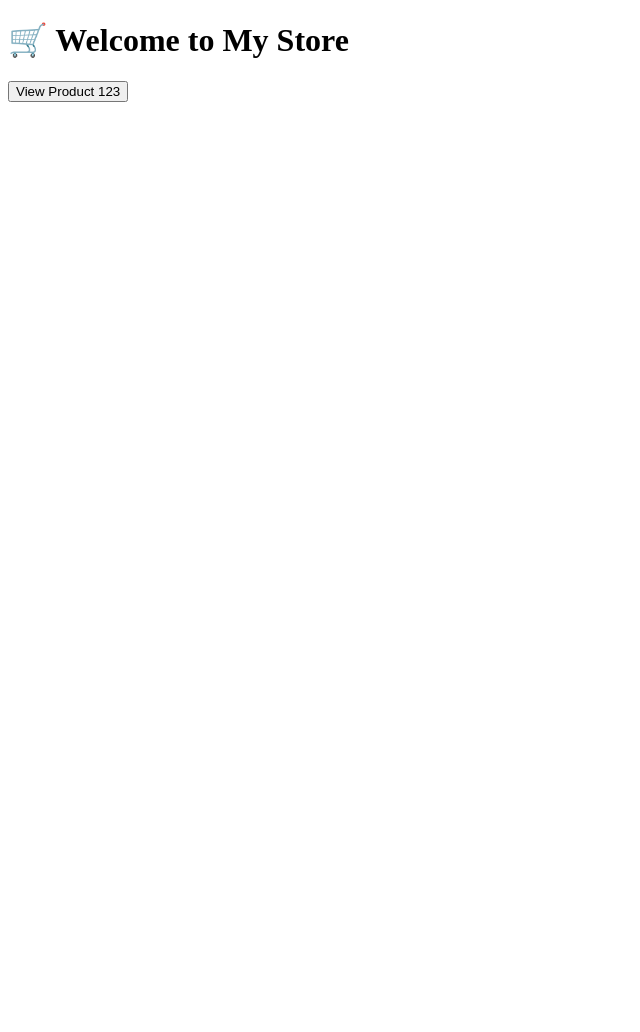
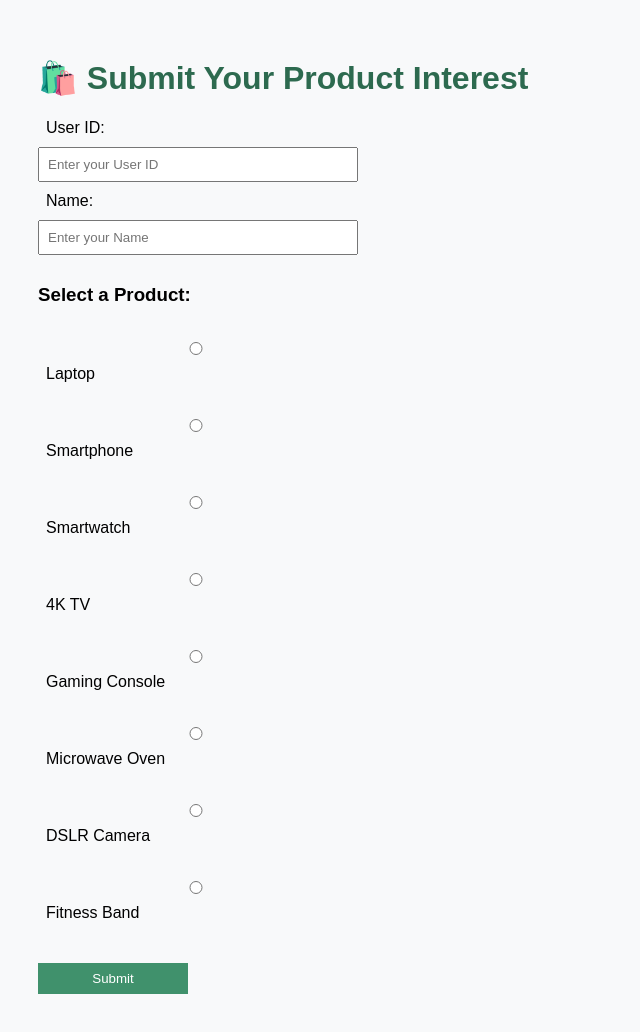
Before and after one commit to Nithk/kafka-ecommerce, a plain HTML site: page frontend/index.html in a window 1280 px wide. Shown: the whole page, without its empty margins (0-640 px from the left). Before the commit the page ends 800 px from the top, so only its background shows below. Drawn offline with Linux system fonts and the light colour scheme.

Commit message:
Updated consumer logic and frontend form

```diff
--- a/frontend/index.html
+++ b/frontend/index.html
@@ -1,22 +1,95 @@
 <!DOCTYPE html>
 <html>
 <head>
-  <title>Simple E-Commerce</title>
+  <title>🛒 E-Commerce Interest Form</title>
+  <style>
+    body {
+      font-family: Arial, sans-serif;
+      padding: 30px;
+      background-color: #f8f9fa;
+    }
+    h1 {
+      color: #2d6a4f;
+    }
+    input, button, label {
+      margin: 10px 0;
+      padding: 8px;
+      width: 300px;
+    }
+    .products {
+      margin-top: 15px;
+    }
+    .products label {
+      display: block;
+      margin-bottom: 5px;
+    }
+    button {
+      background-color: #40916c;
+      color: white;
+      border: none;
+      cursor: pointer;
+      width: 150px;
+    }
+  </style>
 </head>
 <body>
-  <h1>🛒 Welcome to My Store</h1>
-  <button onclick="sendInterest('product-123')">View Product 123</button>
+
+  <h1>🛍️ Submit Your Product Interest</h1>
+
+  <label for="user_id">User ID:</label><br>
+  <input type="text" id="user_id" placeholder="Enter your User ID"><br>
+
+  <label for="user_name">Name:</label><br>
+  <input type="text" id="user_name" placeholder="Enter your Name"><br>
+
+  <h3>Select a Product:</h3>
+  <div class="products">
+    <label><input type="radio" name="product" value="Laptop"> Laptop</label>
+    <label><input type="radio" name="product" value="Smartphone"> Smartphone</label>
+    <label><input type="radio" name="product" value="Smartwatch"> Smartwatch</label>
+    <label><input type="radio" name="product" value="4K TV"> 4K TV</label>
+    <label><input type="radio" name="product" value="Gaming Console"> Gaming Console</label>
+    <label><input type="radio" name="product" value="Microwave Oven"> Microwave Oven</label>
+    <label><input type="radio" name="product" value="Camera"> DSLR Camera</label>
+    <label><input type="radio" name="product" value="Fitness Band"> Fitness Band</label>
+  </div>
+
+  <br>
+  <button onclick="submitInterest()">Submit</button>
 
   <script>
-    function sendInterest(productId) {
+    function submitInterest() {
+      const userId = document.getElementById("user_id").value.trim();
+      const userName = document.getElementById("user_name").value.trim();
+      const selectedProduct = document.querySelector('input[name="product"]:checked');
+
+      if (!userId || !userName || !selectedProduct) {
+        alert("Please fill in all fields and select one product.");
+        return;
+      }
+
+      const product1 = selectedProduct.value;
+
       fetch('http://localhost:5000/interest', {
         method: 'POST',
         headers: { 'Content-Type': 'application/json' },
-        body: JSON.stringify({ user_id: "user001", product_id: productId })
+        body: JSON.stringify({
+          user_id: userId,
+          user_name: userName,
+          product: product1
+        })
       })
       .then(res => res.json())
-      .then(data => alert("Interest recorded: " + JSON.stringify(data)));
+      .then(data => {
+        console.log("✅ Sent:", data);
+        alert("✅ Interest submitted successfully!");
+      })
+      .catch(err => {
+        console.error("❌ Error:", err);
+        alert("❌ Failed to submit.");
+      });
     }
   </script>
+
 </body>
 </html>
```
Also changed, not shown: 2 other files.
